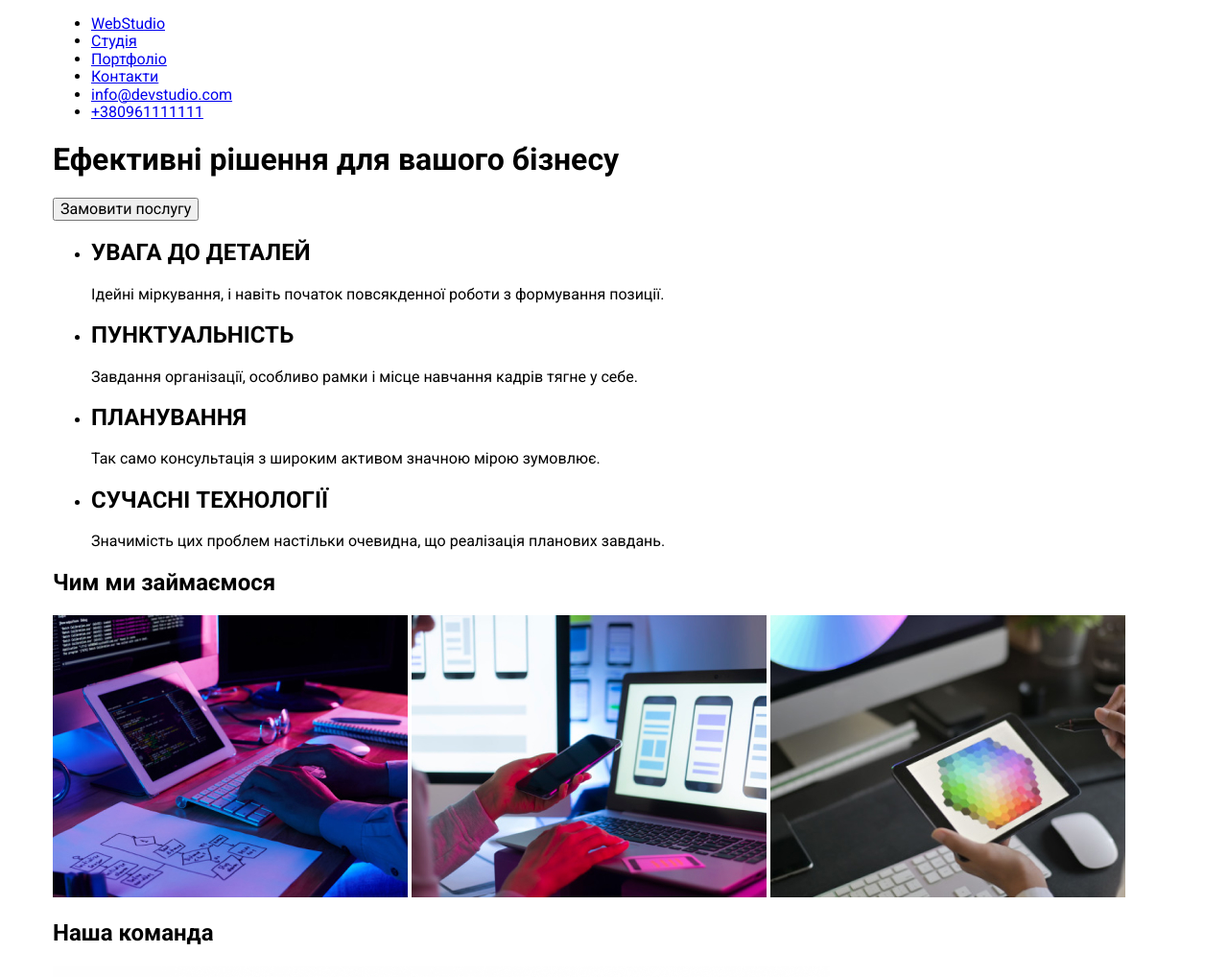
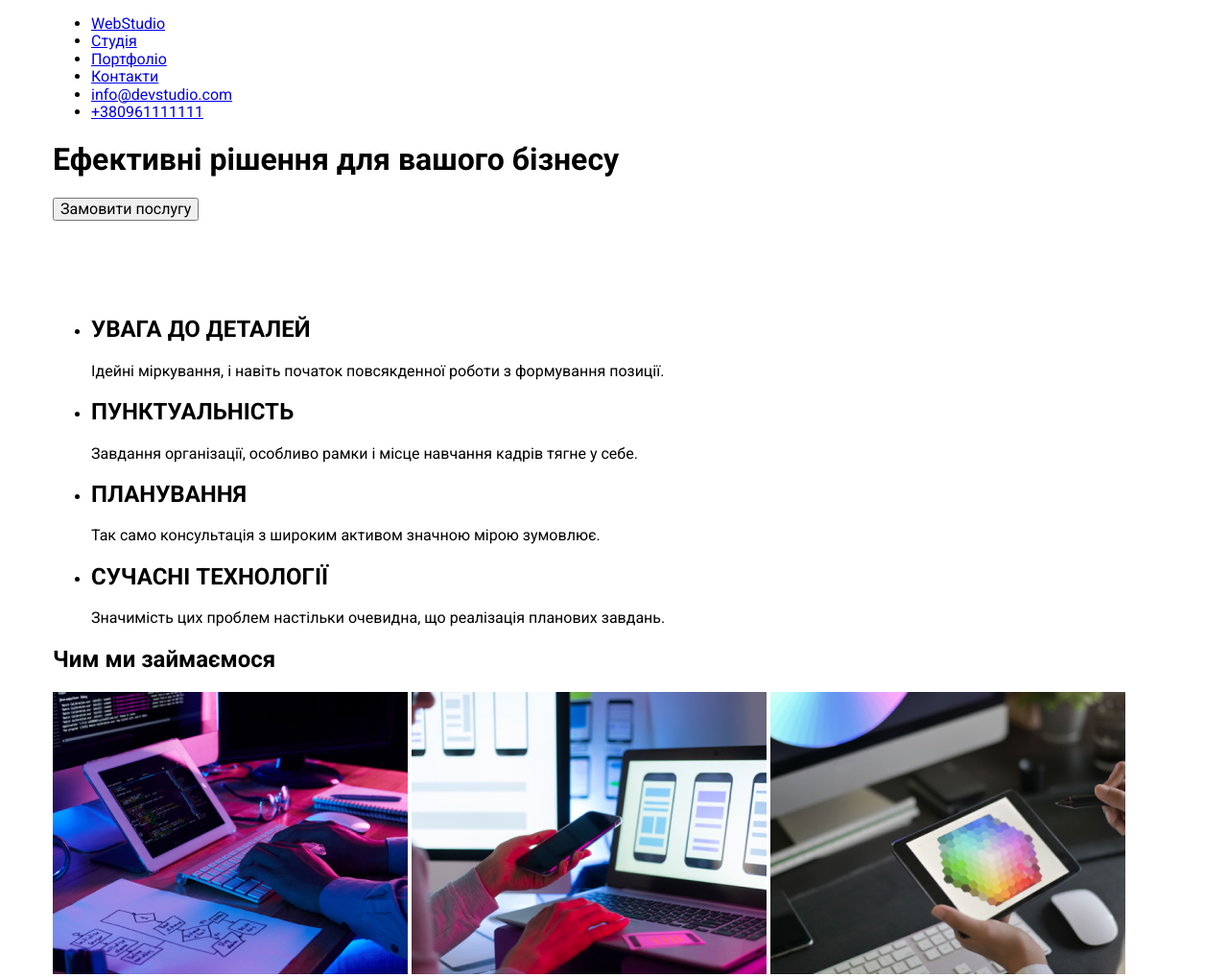
Before and after one commit to rossYan83/WebStudio, a plain HTML site: page index.html in a window 1280 px wide. Shown: the top 1018 px of the page at 96% size. Drawn offline with Linux system fonts and the light colour scheme; a web font is replaced by a local one.

Commit message:
New padding

```diff
--- a/css/style.css
+++ b/css/style.css
@@ -19,3 +19,17 @@ body{
     margin-left: auto;
     margin-right: auto;
 }
+
+.header{
+    padding-top: 0px;
+    padding-bottom: 13px;
+}
+
+main{
+    padding-top: 67px;
+    padding-bottom: 94;
+}
+
+.footer{
+    padding-bottom: 60px;
+}
```
